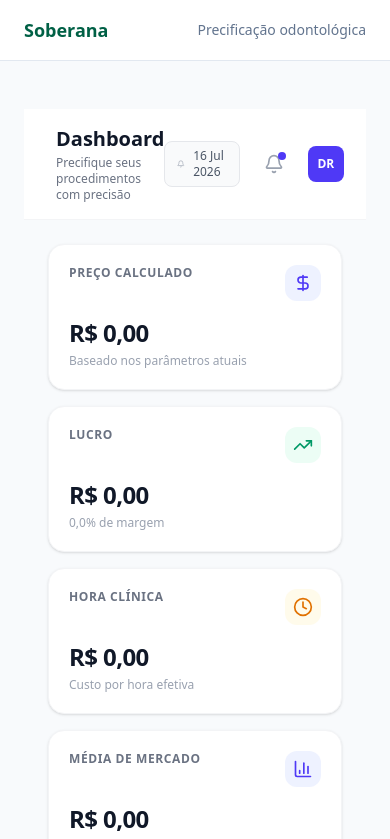
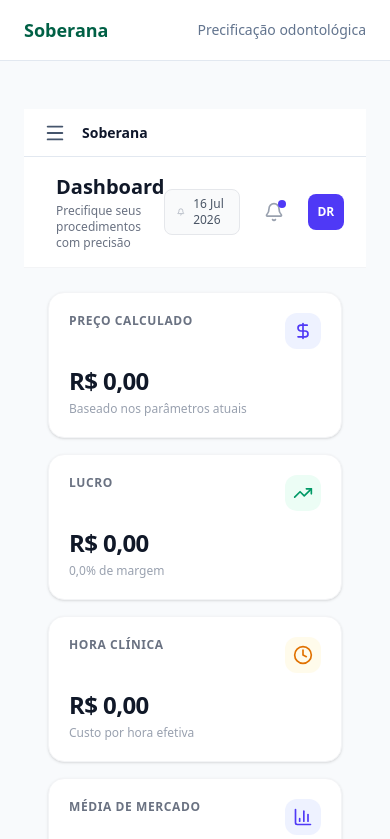
Before and after one commit to Soberana-Front/front, a React (Vite) app: page /dashboard in a window 390 px wide. Shown: the top 839 px of the page. Built offline with nearby package versions, Linux system fonts and the light colour scheme.

Commit message:
criação pastyaservices/authservice com a funcao que tira o token e faz logout

```diff
--- a/src/components/DashboardLayout/DashboardLayout.tsx
+++ b/src/components/DashboardLayout/DashboardLayout.tsx
@@ -1,4 +1,7 @@
+import { useState } from 'react';
 import type { ReactNode } from 'react';
+import { Menu, X } from 'lucide-react';
+
 import Header from '../Header/Header';
 import { Sidebar } from '../Sidebar/Sidebar';
 
@@ -7,23 +10,87 @@ interface DashboardLayoutProps {
 }
 
 export function DashboardLayout({ children }: DashboardLayoutProps) {
+  const [isSidebarOpen, setIsSidebarOpen] = useState(false);
+
   return (
     <div className="min-h-screen bg-slate-50 flex">
-      {/* Sidebar */}
+      {/* =========================
+          SIDEBAR DESKTOP
+      ========================== */}
       <aside className="hidden lg:flex lg:w-60 lg:flex-col lg:shrink-0 border-r border-slate-200 bg-white">
         <div className="sticky top-0 h-screen overflow-y-auto">
           <Sidebar />
         </div>
       </aside>
 
-      {/* Conteúdo principal */}
+      {/* =========================
+          SIDEBAR MOBILE
+      ========================== */}
+      {isSidebarOpen && (
+        <>
+          {/* Fundo escuro atrás da Sidebar */}
+          <button
+            type="button"
+            aria-label="Fechar menu"
+            onClick={() => setIsSidebarOpen(false)}
+            className="fixed inset-0 z-40 bg-black/40 lg:hidden"
+          />
+
+          {/* Drawer */}
+          <aside className="fixed inset-y-0 left-0 z-50 w-72 bg-white shadow-xl lg:hidden">
+            {/* Cabeçalho do menu mobile */}
+            <div className="flex h-14 items-center justify-between border-b border-slate-200 px-4">
+              <span className="text-sm font-bold text-slate-900">
+                Menu
+              </span>
+
+              <button
+                type="button"
+                aria-label="Fechar menu"
+                onClick={() => setIsSidebarOpen(false)}
+                className="rounded-lg p-2 text-slate-500 transition-colors hover:bg-slate-100 hover:text-slate-900"
+              >
+                <X size={20} />
+              </button>
+            </div>
+
+            {/* Sidebar */}
+            <div
+              className="h-[calc(100vh-3.5rem)] overflow-y-auto"
+              onClick={() => setIsSidebarOpen(false)}
+            >
+              <Sidebar />
+            </div>
+          </aside>
+        </>
+      )}
+
+      {/* =========================
+          CONTEÚDO PRINCIPAL
+      ========================== */}
       <div className="min-w-0 flex-1 flex flex-col">
-        {/* Header fixo/sticky */}
-        <div className="sticky top-0 z-40 shrink-0">
+        {/* Barra mobile */}
+        <div className="sticky top-0 z-40 flex h-12 items-center border-b border-slate-200 bg-white px-3 lg:hidden">
+          <button
+            type="button"
+            aria-label="Abrir menu"
+            onClick={() => setIsSidebarOpen(true)}
+            className="rounded-lg p-2 text-slate-600 transition-colors hover:bg-slate-100 hover:text-slate-900"
+          >
+            <Menu size={22} />
+          </button>
+
+          <span className="ml-2 text-sm font-semibold text-slate-900">
+            Soberana
+          </span>
+        </div>
+
+        {/* Header */}
+        <div className="sticky top-0 z-30 shrink-0">
           <Header />
         </div>
 
-        {/* Conteúdo da página */}
+        {/* Conteúdo */}
         <main className="min-w-0 flex-1">
           {children}
         </main>
--- a/src/components/Sidebar/Sidebar.tsx
+++ b/src/components/Sidebar/Sidebar.tsx
@@ -1,4 +1,6 @@
 import { NavLink } from 'react-router'
+import authService from '../../services/authService'
+
 import {
   BarChart3,
   Building2,
```
Also changed, not shown: src/services/authService.ts (added), 1 other file (tests, documents, lock files or other folders).
